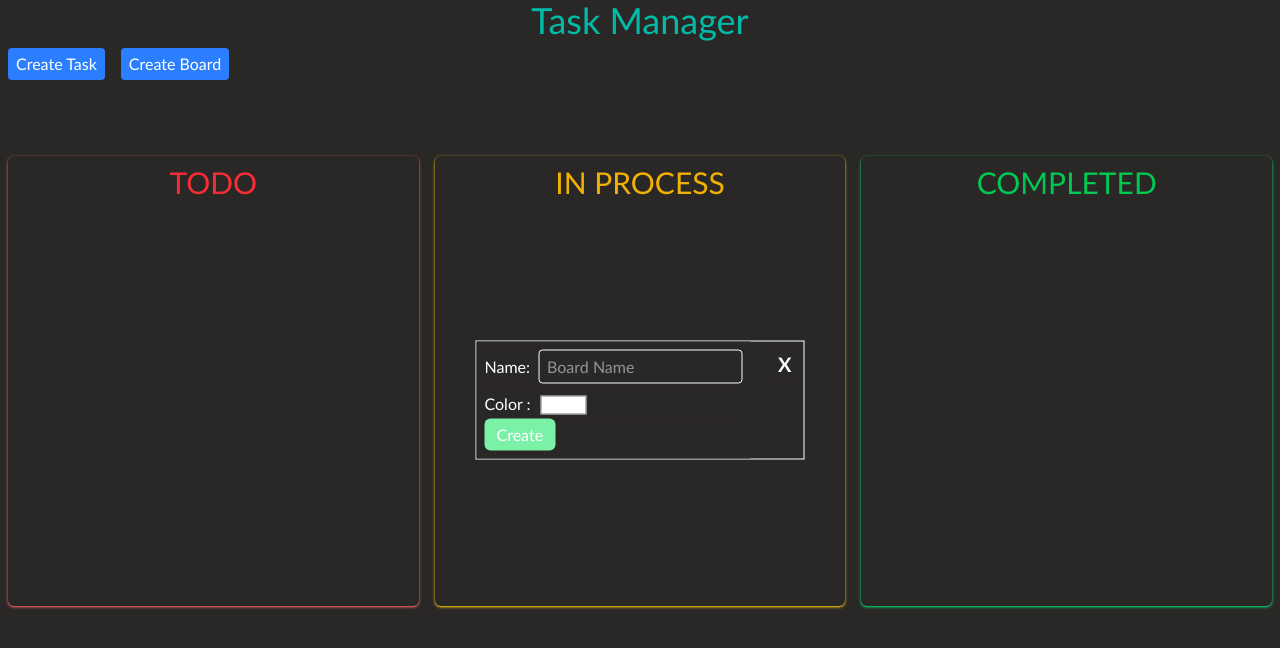
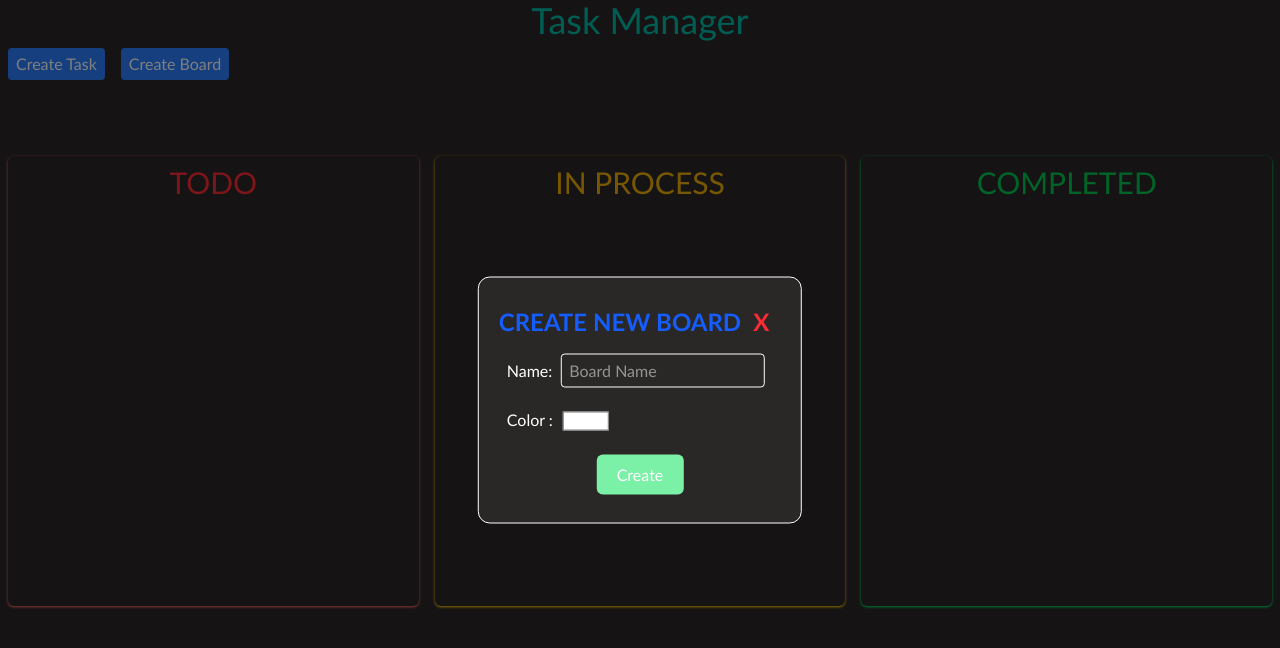
Before and after one commit to Kushalvardhan18/task-manager, a React (Vite) app: page / in a window 1280 px wide. Both pictures are taken after a click on the button "Create Board". Shown: the top 648 px of the page. Built offline with nearby package versions, Linux system fonts and the light colour scheme.

Commit message:
modal styling done

```diff
--- a/src/assets/BoardModal.jsx
+++ b/src/assets/BoardModal.jsx
@@ -10,11 +10,23 @@ function BoardModal({ oncreate, onclose }) {
     oncreate(newBoard);
   }
   return (
-    <div className="flex border-1  justify-between gap-4  fixed top-1/2 left-1/2 -translate-x-1/2 -translate-y-1/2">
+    <div className="fixed inset-0 !bg-black/50">
+      <div className="flex border-1 flex-col justify-between  fixed top-1/2 left-1/2 -translate-x-1/2 -translate-y-1/2 p-5 rounded-xl">
+        <div className="flex justify-center items-center">
+          <h1 className="text-2xl font-semibold !text-blue-600">
+            CREATE NEW BOARD
+          </h1>
+          <button
+            className="hover:!text-red-800 px-2 py-1 h-fit m-1 font-bold text-2xl !text-red-500"
+            onClick={onclose}
+          >
+            X
+          </button>
+        </div>
         <div className="flex flex-col p-2">
-        <div className="flex flex-col gap-2">
-          <span className="flex gap-2 items-center">
-            Name:
+          <div className="flex flex-col gap-5">
+            <div className="flex gap-2 items-center">
+              <label>Name:</label>
               <input
                 type="text"
                 placeholder="Board Name"
@@ -22,18 +34,19 @@ function BoardModal({ oncreate, onclose }) {
                 onChange={(e) => setName(e.target.value.toUpperCase())}
                 className="border-1 px-2 py-1 focus:outline-none focus:border-amber-500 focus:border-1 rounded-sm "
               />
-          </span>
-          <span className="flex gap-2">
-            Color :
+            </div>
+            <div className="flex gap-2">
+              <label>Color :</label>
               <input
                 type="color"
                 value={color}
                 onChange={(e) => setColor(e.target.value)}
               />
-          </span>
             </div>
+          </div>
+          <div className="flex justify-center mt-5">
             {name === "" ? (
-          <button className=" !bg-green-300 w-fit px-3 py-1 cursor-not-allowed rounded-md">
+              <button className=" !bg-green-300 w-fit px-5 py-2 cursor-not-allowed rounded-md">
                 Create
               </button>
             ) : (
@@ -41,18 +54,14 @@ function BoardModal({ oncreate, onclose }) {
                 onClick={() => {
                   board(), onclose();
                 }}
-            className="rounded-md !bg-green-500 w-fit px-3 py-1 hover:cursor-pointer hover:!bg-green-800"
+                className="rounded-md !bg-green-500 w-fit px-5 py-2 hover:cursor-pointer hover:!bg-green-800"
               >
                 Create
               </button>
             )}
           </div>
-      <button
-        className="hover:!text-red-500 px-2 py-1 h-fit m-1 font-bold text-xl"
-        onClick={onclose}
-      >
-        X
-      </button>
+        </div>
+      </div>
     </div>
   );
 }
```
Lines whose indentation alone changed are shown as unchanged.
